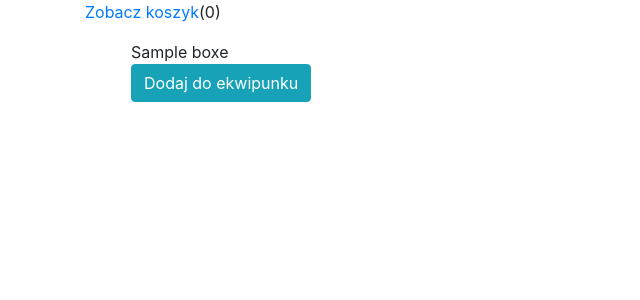
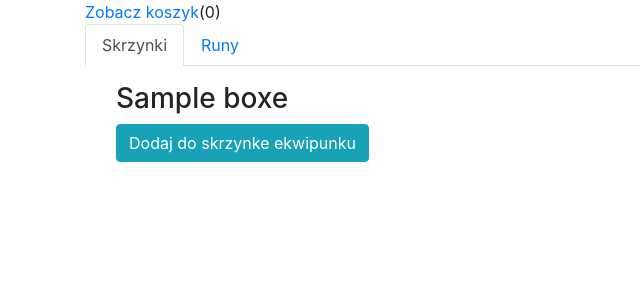
Before and after one commit to kkonwinski/test-equipment, a Symfony app: template templates/equipment/index.html.twig in a window 1280 px wide. Shown: the top 300 px of the page, without its empty margins (0-640 px from the left). Run offline with Twig, Linux system fonts and the light colour scheme; the template is opened without the code that fills it: most values are stand-ins (such as "Sample title", 1, 10 or a date in 2020); some libraries are stand-ins or nearby versions.

Commit message:
add runes to cart

```diff
--- a/templates/equipment/index.html.twig
+++ b/templates/equipment/index.html.twig
@@ -3,18 +3,40 @@
 {% block title %}Hello EquipmentController!{% endblock %}
 
 {% block body %}
-    <a href="{{ path('cart_show') }}">Zobacz koszyk</a>({{ app.session.get('cart')|length}})
-    <div class="col-12 d-flex flex-wrap justify-content-between">
+    <a href="{{ path('cart_show') }}">Zobacz koszyk</a>({{ app.session.get('cart')|length }})
+    <ul class="nav nav-tabs">
+        <li class="nav-item"><a data-toggle="tab" class="nav-link active" href="#box">Skrzynki</a></li>
+        <li class="nav-item"><a data-toggle="tab" class="nav-link" href="#runes">Runy</a></li>
+    </ul>
 
+    <div class="tab-content">
+        <div id="box" class="tab-pane active">
+            <div class="d-flex flex-wrap justify-content-between">
                 {% for box in boxes %}
                     <div class="col-3 m-3">
-                <span>{{ box.name }}</span>
+                        <h3>{{ box.name }}</h3>
                         <div>
-                    <a href="{{ path('add_boxes_to_cart',{'id':box.id }) }}" class="btn btn-info add">Dodaj do
+                            <a href="{{ path('add_boxes_to_cart',{'id':box.id }) }}" class="btn btn-info add">Dodaj do skrzynke
                                 ekwipunku</a>
                         </div>
                     </div>
                 {% endfor %}
+            </div>
+        </div>
+        <div id="runes" class="tab-pane fade ">
+            <div class="d-flex flex-wrap justify-content-between">
+
+                {% for rune in runes %}
+                    <div class="col-3 m-3">
+                        <h3>{{ rune.name }}</h3>
+                        <div>
+                            <a href="{{ path('add_runes_to_cart',{'id':rune.id }) }}" class="btn btn-info add">Dodaj
+                                runy do ekwipunku</a>
+                        </div>
+                    </div>
+                {% endfor %}
+            </div>
+        </div>
     </div>
 
 {% endblock %}
```
Also changed, not shown: src/Controller/CartController.php (+34 -1 lines), src/Controller/EquipmentController.php (+5 -3 lines), src/Entity/Runes.php (+3 -32 lines). Lines whose indentation alone changed are shown as unchanged.
